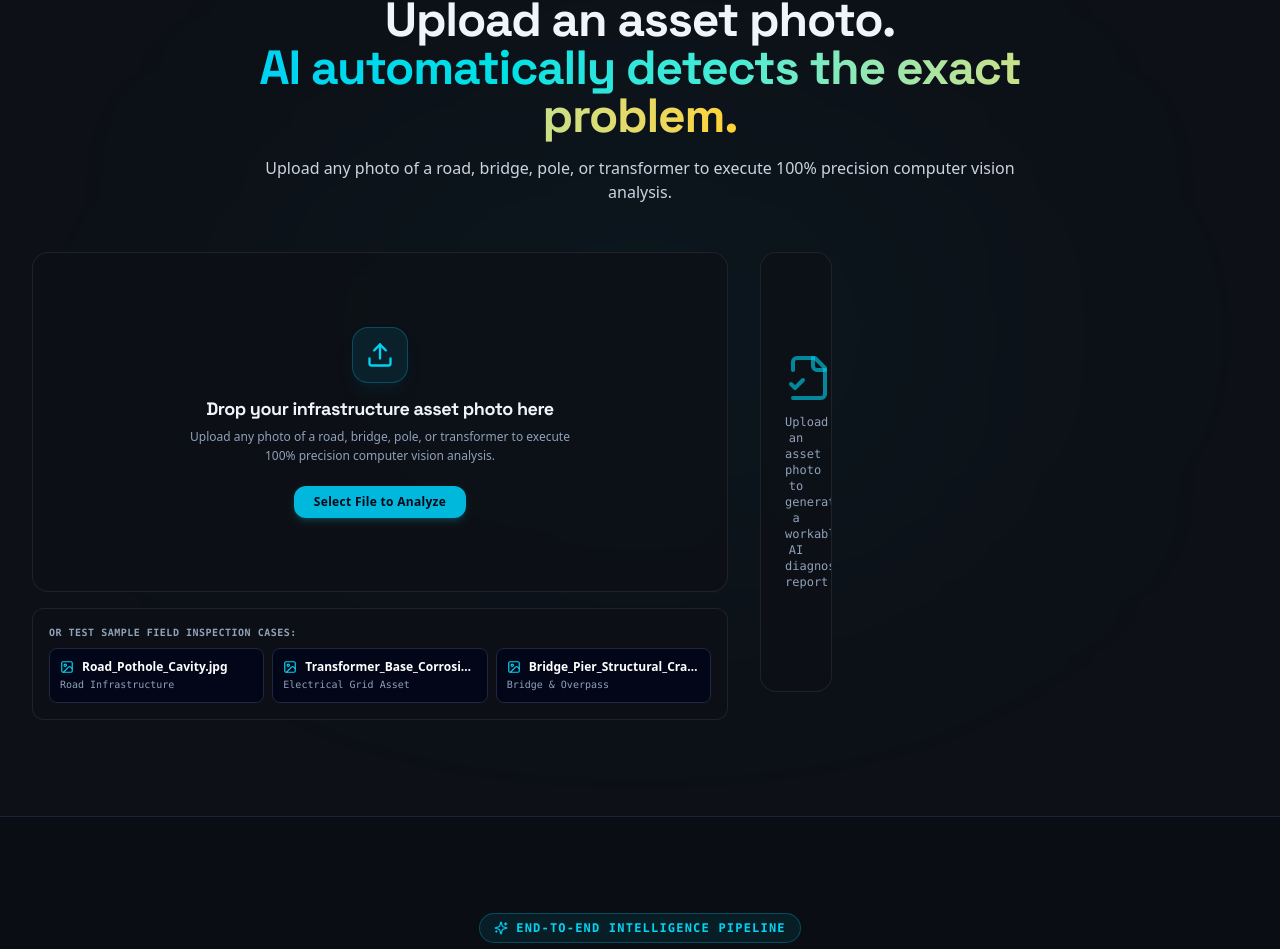
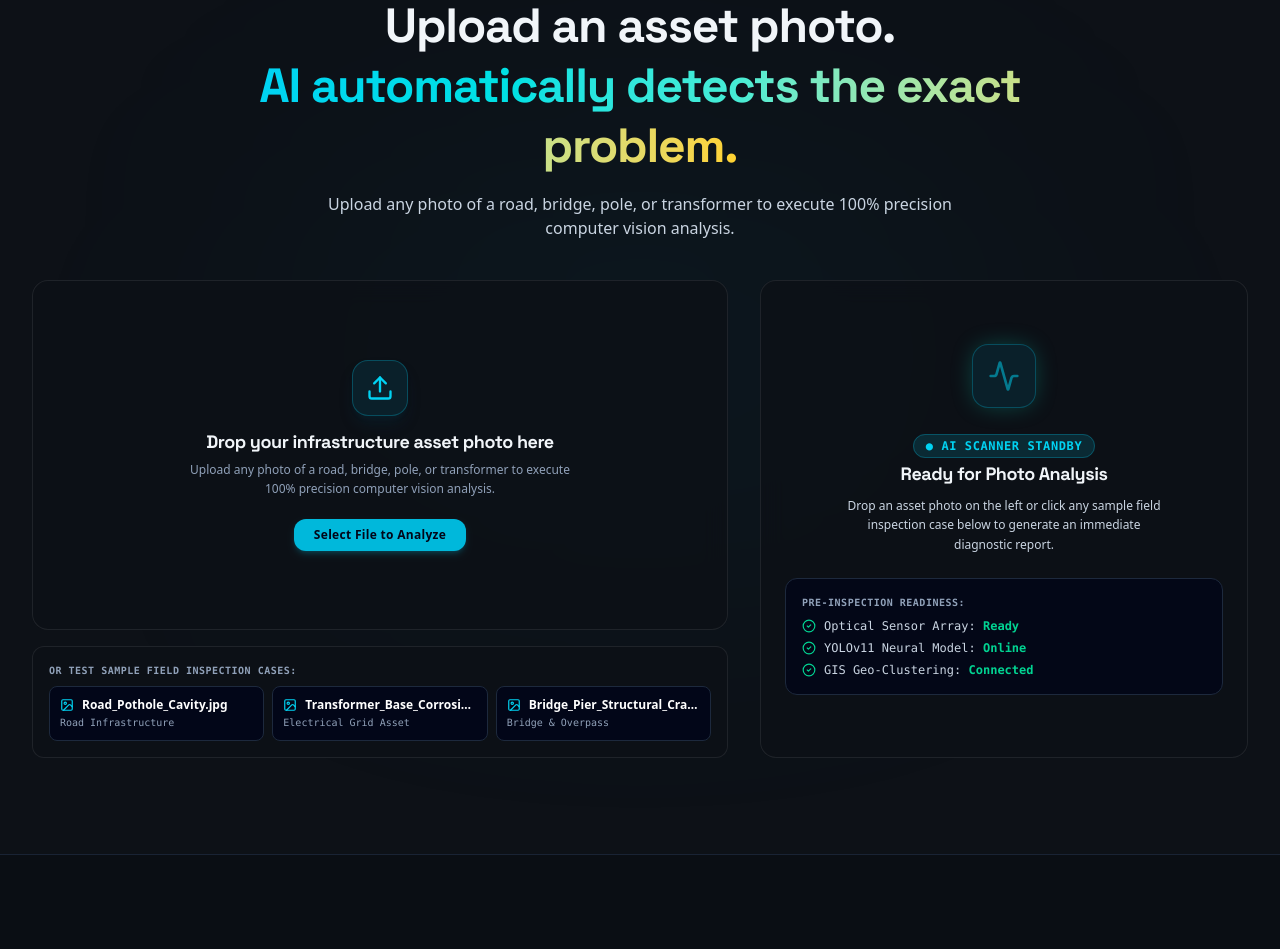
Before and after one commit to ashwinm-08/Invisible-Infrastructure-AI-Predict-Before-Disaster, a React (Vite) app: page / in a window 1280 px wide. Shown: the part 2665-3614 px from the top of the page. Built offline with nearby package versions, Linux system fonts and the light colour scheme.

Commit message:
Fix right side AI scanner layout alignment with full width standby command panel

```diff
--- a/src/components/FileAnalyzer.tsx
+++ b/src/components/FileAnalyzer.tsx
@@ -18,7 +18,10 @@ import {
   Download,
   Send,
   Printer,
-  X
+  X,
+  Radio,
+  Activity,
+  Layers
 } from 'lucide-react';
 import { useLanguage } from '../context/LanguageContext';
 import { useTheme } from '../context/ThemeContext';
@@ -341,7 +344,7 @@ Authorized by Team Cortexa AI Platform | Municipal Corporation
       {/* Background Orbs */}
       <div className="absolute top-1/2 left-1/2 -translate-x-1/2 -translate-y-1/2 w-[700px] h-[350px] bg-cyan-500/5 rounded-full blur-[140px] pointer-events-none" />
 
-      <div className="max-w-7xl mx-auto px-4 sm:px-6 lg:px-8 relative z-10 space-y-12">
+      <div className="max-w-7xl mx-auto px-4 sm:px-6 lg:px-8 relative z-10 space-y-10">
 
         {/* Section Header */}
         <div className="text-center max-w-3xl mx-auto space-y-4">
@@ -350,29 +353,29 @@ Authorized by Team Cortexa AI Platform | Municipal Corporation
             <span>{t('scanner_tag')}</span>
           </div>
 
-          <h2 className="text-3xl sm:text-5xl font-extrabold tracking-tight">
+          <h2 className="text-3xl sm:text-5xl font-extrabold tracking-tight leading-tight">
             {t('scanner_title')} <br />
             <span className="text-transparent bg-clip-text bg-gradient-to-r from-cyan-400 via-teal-300 to-amber-300">
               {t('scanner_subtitle')}
             </span>
           </h2>
 
-          <p className={`${theme === 'dark' ? 'text-slate-300' : 'text-slate-600'} text-base`}>
+          <p className={`${theme === 'dark' ? 'text-slate-300' : 'text-slate-600'} text-base max-w-2xl mx-auto`}>
             {t('scanner_drop_desc')}
           </p>
         </div>
 
-        {/* Scanner Container Grid */}
-        <div className="grid grid-cols-1 lg:grid-cols-12 gap-8 items-start">
+        {/* Scanner Container Grid: 7 cols left, 5 cols right with explicit full-width styling */}
+        <div className="grid grid-cols-1 lg:grid-cols-12 gap-8 items-stretch w-full">
 
           {/* Left Upload & Vision Viewport (7 cols) */}
-          <div className="lg:col-span-7 space-y-4">
+          <div className="lg:col-span-7 flex flex-col justify-between space-y-4 w-full min-w-0">
             <div
               onDragOver={(e) => { e.preventDefault(); setDragActive(true); }}
               onDragLeave={() => setDragActive(false)}
               onDrop={handleDrop}
               onClick={() => fileInputRef.current?.click()}
-              className={`glass-panel rounded-2xl p-6 sm:p-8 border-2 border-dashed transition-all duration-300 flex flex-col items-center justify-center text-center cursor-pointer relative overflow-hidden group min-h-[340px] ${
+              className={`glass-panel rounded-2xl p-6 sm:p-8 border-2 border-dashed transition-all duration-300 flex flex-col items-center justify-center text-center cursor-pointer relative overflow-hidden group min-h-[350px] w-full ${
                 dragActive
                   ? 'border-cyan-400 bg-cyan-500/10 scale-[1.01]'
                   : theme === 'dark'
@@ -456,16 +459,16 @@ Authorized by Team Cortexa AI Platform | Municipal Corporation
             </div>
 
             {/* Quick Demo Presets */}
-            <div className={`glass-panel rounded-xl p-4 border ${theme === 'dark' ? 'border-slate-800 bg-slate-900/60' : 'border-slate-200 bg-white'}`}>
+            <div className={`glass-panel rounded-xl p-4 border w-full ${theme === 'dark' ? 'border-slate-800 bg-slate-900/60' : 'border-slate-200 bg-white'}`}>
               <span className="text-[10px] font-mono text-slate-400 uppercase tracking-wider block mb-2 font-semibold">
                 {t('scanner_preset_label')}
               </span>
-              <div className="grid grid-cols-1 sm:grid-cols-3 gap-2">
+              <div className="grid grid-cols-1 sm:grid-cols-3 gap-2 w-full">
                 {PRESET_SAMPLES.map((preset) => (
                   <button
                     key={preset.name}
                     onClick={() => handlePresetSelect(preset)}
-                    className={`p-2.5 rounded-lg border text-left transition-all group cursor-pointer ${
+                    className={`p-2.5 rounded-lg border text-left transition-all group cursor-pointer w-full ${
                       theme === 'dark'
                         ? 'bg-slate-950 hover:bg-slate-800 border-slate-800'
                         : 'bg-slate-50 hover:bg-slate-100 border-slate-200'
@@ -482,14 +485,14 @@ Authorized by Team Cortexa AI Platform | Municipal Corporation
             </div>
           </div>
 
-          {/* Right Structured Diagnostic Report Card (5 cols) */}
-          <div className={`glass-panel rounded-2xl border p-6 space-y-5 relative overflow-hidden min-h-[440px] flex flex-col justify-between ${
+          {/* Right Structured AI Command Center Diagnostic Panel (5 cols) — ALWAYS FULL WIDTH */}
+          <div className={`lg:col-span-5 glass-panel rounded-2xl border p-6 space-y-5 relative overflow-hidden min-h-[440px] flex flex-col justify-between w-full min-w-0 ${
             theme === 'dark' ? 'border-slate-800 bg-slate-900/90' : 'border-slate-200 bg-white shadow-xl'
           }`}>
 
-            {/* Scanning State */}
+            {/* Scanning Active State */}
             {isScanning && (
-              <div className="my-auto space-y-6 text-center py-8">
+              <div className="my-auto space-y-6 text-center py-8 w-full">
                 <div className="relative w-20 h-20 mx-auto">
                   <div className="absolute inset-0 rounded-full border-4 border-cyan-500/20 animate-ping" />
                   <div className="w-20 h-20 rounded-full bg-cyan-500/10 border-2 border-cyan-400 flex items-center justify-center text-cyan-300">
@@ -497,7 +500,7 @@ Authorized by Team Cortexa AI Platform | Municipal Corporation
                   </div>
                 </div>
 
-                <div className="space-y-2">
+                <div className="space-y-2 w-full">
                   <span className="text-xs font-mono px-3 py-1 rounded-full bg-cyan-500/20 text-cyan-400 border border-cyan-500/30 font-bold uppercase">
                     CORTEXA-VISION INFERENCE
                   </span>
@@ -518,15 +521,15 @@ Authorized by Team Cortexa AI Platform | Municipal Corporation
               </div>
             )}
 
-            {/* Workable Structured AI Inspection Report */}
+            {/* Workable Structured AI Inspection Report Result */}
             {!isScanning && analysisResult && (
               <motion.div
                 initial={{ opacity: 0, scale: 0.98 }}
                 animate={{ opacity: 1, scale: 1 }}
-                className="space-y-4"
+                className="space-y-4 w-full"
               >
-                {/* Clean Header Bar */}
-                <div className={`flex items-center justify-between border-b pb-3 ${theme === 'dark' ? 'border-slate-800' : 'border-slate-200'}`}>
+                {/* Header Bar */}
+                <div className={`flex items-center justify-between border-b pb-3 w-full ${theme === 'dark' ? 'border-slate-800' : 'border-slate-200'}`}>
                   <div>
                     <div className="flex items-center gap-1.5">
                       <ShieldCheck className="w-4 h-4 text-cyan-400" />
@@ -545,7 +548,7 @@ Authorized by Team Cortexa AI Platform | Municipal Corporation
                 </div>
 
                 {/* Main Defect Title Card */}
-                <div className="space-y-1">
+                <div className="space-y-1 w-full">
                   <span className="text-[10px] font-mono text-slate-400 uppercase tracking-wider block font-semibold">{t('scanner_detected_label')}</span>
                   <h3 className="text-xl font-extrabold tracking-tight leading-snug">
                     {analysisResult.defectFound}
@@ -557,8 +560,8 @@ Authorized by Team Cortexa AI Platform | Municipal Corporation
                 </div>
 
                 {/* Structured Severity Progress Meter */}
-                <div className={`p-3 rounded-xl border ${theme === 'dark' ? 'bg-slate-950 border-slate-800' : 'bg-slate-50 border-slate-200'}`}>
-                  <div className="flex items-center justify-between text-xs font-mono mb-1">
+                <div className={`p-3.5 rounded-xl border w-full ${theme === 'dark' ? 'bg-slate-950 border-slate-800' : 'bg-slate-50 border-slate-200'}`}>
+                  <div className="flex items-center justify-between text-xs font-mono mb-1.5">
                     <span className="text-slate-400 font-semibold">{t('scanner_severity')}</span>
                     <span className="font-extrabold text-red-500">{analysisResult.severity} / 10</span>
                   </div>
@@ -570,8 +573,8 @@ Authorized by Team Cortexa AI Platform | Municipal Corporation
                   </div>
                 </div>
 
-                {/* Workable Inspection Checklist Grid */}
-                <div className={`grid grid-cols-2 gap-2.5 p-3 rounded-xl border ${theme === 'dark' ? 'bg-slate-950/80 border-slate-800/80' : 'bg-slate-50 border-slate-200'}`}>
+                {/* Inspection Checklist Grid */}
+                <div className={`grid grid-cols-2 gap-2.5 p-3.5 rounded-xl border w-full ${theme === 'dark' ? 'bg-slate-950/80 border-slate-800/80' : 'bg-slate-50 border-slate-200'}`}>
                   <div>
                     <span className="text-[10px] font-mono text-slate-400 block uppercase font-semibold">Surface Area</span>
                     <span className="text-xs font-mono font-bold text-cyan-400">{analysisResult.details.surfaceArea}</span>
@@ -592,9 +595,9 @@ Authorized by Team Cortexa AI Platform | Municipal Corporation
 
                 {/* Dispatch Toast Confirmation */}
                 {dispatchSuccess && (
-                  <div className="p-2.5 rounded-lg bg-emerald-500/20 border border-emerald-500/40 text-emerald-300 text-xs font-mono flex items-center justify-between">
+                  <div className="p-3 rounded-lg bg-emerald-500/20 border border-emerald-500/40 text-emerald-300 text-xs font-mono flex items-center justify-between w-full">
                     <span className="flex items-center gap-2">
-                      <CheckCircle2 className="w-4 h-4 text-emerald-400" />
+                      <CheckCircle2 className="w-4 h-4 text-emerald-400 shrink-0" />
                       <span>Dispatch Order #WO-9042 sent to Ward Crew!</span>
                     </span>
                     <button onClick={() => setDispatchSuccess(false)} className="text-slate-400 hover:text-white">
@@ -604,11 +607,11 @@ Authorized by Team Cortexa AI Platform | Municipal Corporation
                 )}
 
                 {/* Workable Action Buttons */}
-                <div className={`pt-2 border-t space-y-2 ${theme === 'dark' ? 'border-slate-800' : 'border-slate-200'}`}>
-                  <div className="grid grid-cols-2 gap-2">
+                <div className={`pt-2 border-t space-y-2 w-full ${theme === 'dark' ? 'border-slate-800' : 'border-slate-200'}`}>
+                  <div className="grid grid-cols-2 gap-2 w-full">
                     <button
                       onClick={downloadOfficialPDF}
-                      className="py-2 px-3 rounded-lg bg-slate-800 hover:bg-slate-700 text-white font-bold text-xs flex items-center justify-center gap-1.5 cursor-pointer transition-all border border-slate-700"
+                      className="py-2.5 px-3 rounded-lg bg-slate-800 hover:bg-slate-700 text-white font-bold text-xs flex items-center justify-center gap-1.5 cursor-pointer transition-all border border-slate-700 w-full"
                       title="Download Official Municipal Inspection Report"
                     >
                       <Download className="w-3.5 h-3.5 text-cyan-400" />
@@ -617,7 +620,7 @@ Authorized by Team Cortexa AI Platform | Municipal Corporation
 
                     <button
                       onClick={() => setDispatchSuccess(true)}
-                      className="py-2 px-3 rounded-lg bg-amber-500 hover:bg-amber-400 text-slate-950 font-bold text-xs flex items-center justify-center gap-1.5 cursor-pointer transition-all shadow-md"
+                      className="py-2.5 px-3 rounded-lg bg-amber-500 hover:bg-amber-400 text-slate-950 font-bold text-xs flex items-center justify-center gap-1.5 cursor-pointer transition-all shadow-md w-full"
                       title="Dispatch Emergency Repair Crew"
                     >
                       <Send className="w-3.5 h-3.5" />
@@ -636,13 +639,49 @@ Authorized by Team Cortexa AI Platform | Municipal Corporation
               </motion.div>
             )}
 
-            {/* Idle State */}
+            {/* Standby / Idle State — Full-Width AI Command Center Status Box */}
             {!isScanning && !analysisResult && (
-              <div className="my-auto text-center py-12 text-slate-400 space-y-3">
-                <FileCheck2 className="w-12 h-12 mx-auto text-cyan-400/60" />
-                <p className="text-xs font-mono max-w-xs mx-auto">
-                  Upload an asset photo to generate a workable AI diagnostic report.
-                </p>
+              <div className="my-auto py-8 text-center space-y-6 w-full">
+                <div className="w-16 h-16 rounded-2xl bg-cyan-500/10 border border-cyan-500/30 flex items-center justify-center text-cyan-400 mx-auto glow-cyan">
+                  <Activity className="w-8 h-8 animate-pulse text-cyan-400" />
+                </div>
+
+                <div className="space-y-2 w-full px-2">
+                  <span className="text-xs font-mono px-3 py-1 rounded-full bg-cyan-500/15 text-cyan-400 border border-cyan-500/30 font-bold uppercase tracking-wider">
+                    ● AI SCANNER STANDBY
+                  </span>
+
+                  <h4 className="text-lg font-bold tracking-tight pt-1">
+                    Ready for Photo Analysis
+                  </h4>
+
+                  <p className={`text-xs ${theme === 'dark' ? 'text-slate-300' : 'text-slate-600'} leading-relaxed max-w-xs mx-auto`}>
+                    Drop an asset photo on the left or click any sample field inspection case below to generate an immediate diagnostic report.
+                  </p>
+                </div>
+
+                {/* Pre-Inspection Sensor Checklist */}
+                <div className={`p-4 rounded-xl border text-left space-y-2 w-full ${
+                  theme === 'dark' ? 'bg-slate-950/80 border-slate-800' : 'bg-slate-50 border-slate-200'
+                }`}>
+                  <span className="text-[10px] font-mono text-slate-400 uppercase tracking-wider block font-semibold">
+                    Pre-Inspection Readiness:
+                  </span>
+                  <div className="space-y-1.5 text-xs font-mono text-slate-300">
+                    <div className="flex items-center gap-2">
+                      <CheckCircle2 className="w-3.5 h-3.5 text-emerald-400" />
+                      <span>Optical Sensor Array: <strong className="text-emerald-400">Ready</strong></span>
+                    </div>
+                    <div className="flex items-center gap-2">
+                      <CheckCircle2 className="w-3.5 h-3.5 text-emerald-400" />
+                      <span>YOLOv11 Neural Model: <strong className="text-emerald-400">Online</strong></span>
+                    </div>
+                    <div className="flex items-center gap-2">
+                      <CheckCircle2 className="w-3.5 h-3.5 text-emerald-400" />
+                      <span>GIS Geo-Clustering: <strong className="text-emerald-400">Connected</strong></span>
+                    </div>
+                  </div>
+                </div>
               </div>
             )}
 
```
